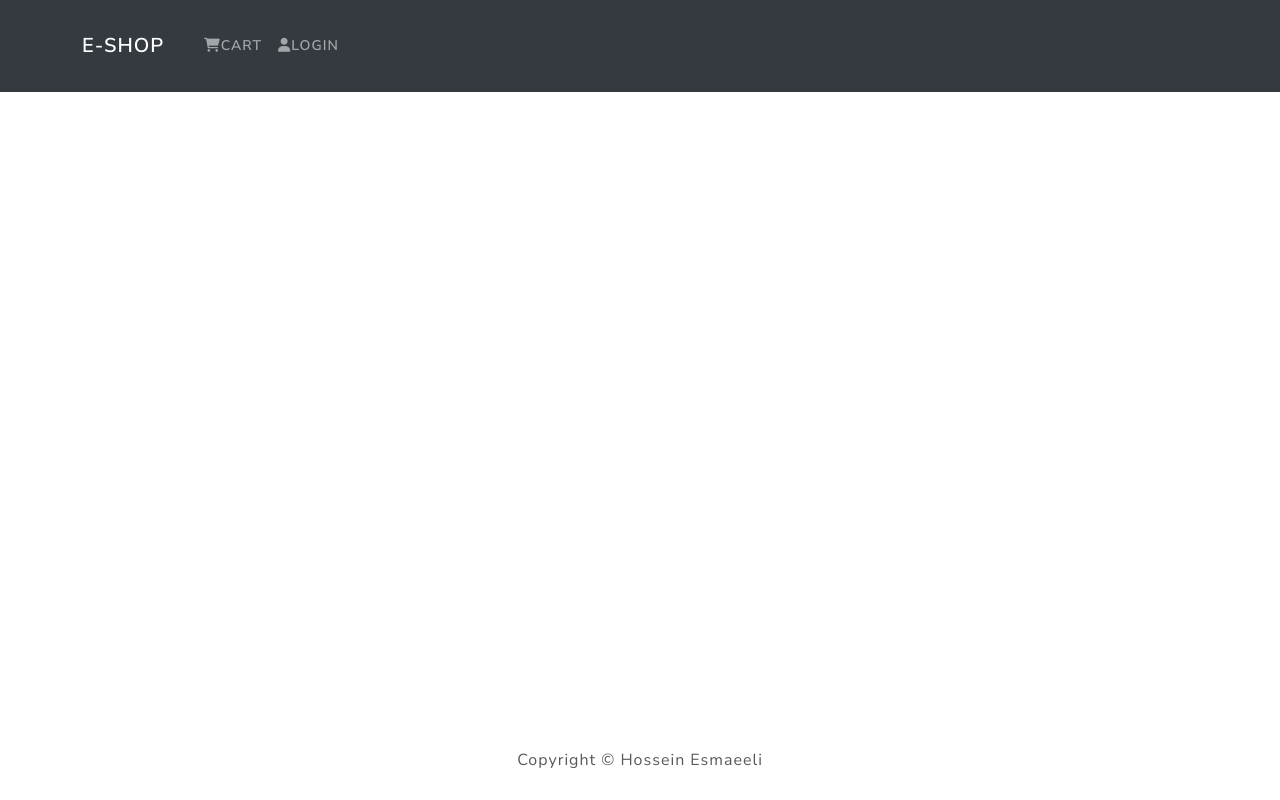
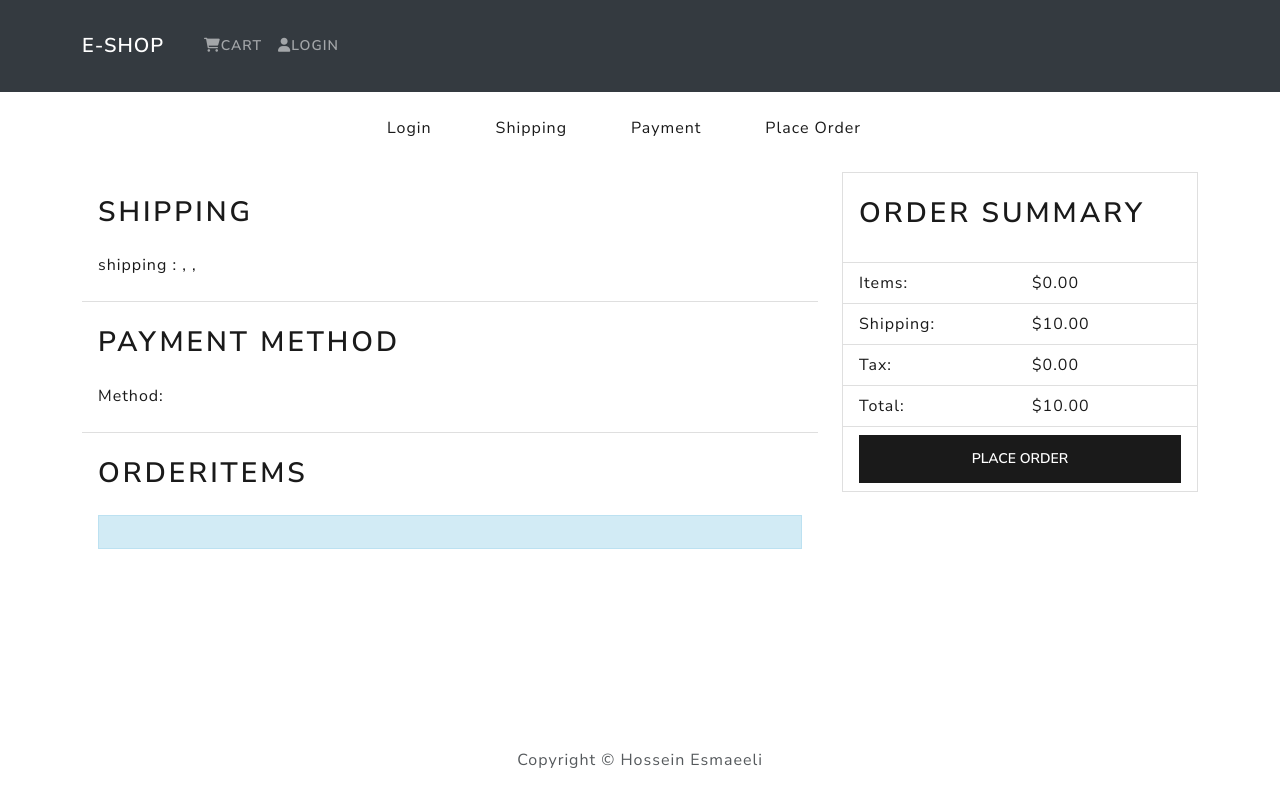
Before and after one commit to hosseinesmaeeli/django-react-eshop, a React (Create React App) app in the folder frontend/: page /placeorder in a window 1280 px wide. Built offline with nearby package versions, Linux system fonts and the light colour scheme.

Commit message:
4. Place Order Screen

```diff
--- a/frontend/src/App.js
+++ b/frontend/src/App.js
@@ -11,6 +11,7 @@
 import ProfileScreen from "./screens/ProfileScreen";
 import ShippingScreen from "./screens/ShippingScreen";
 import PaymentScreen from "./screens/PaymentScreen";
+import PlaceOrderScreen from "./screens/PlaceOrderScreen";
 
 function App() {
   return (
@@ -25,6 +26,7 @@
             <Route path="/register" element={<RegisterScreen />} />
             <Route path="/profile" element={<ProfileScreen />} />
             <Route path="/shipping" element={<ShippingScreen />} />
+            <Route path="/placeorder" element={<PlaceOrderScreen />} />
             <Route path="/payment" element={<PaymentScreen />} />
             <Route path="/cart/:id" element={<CartScreen />} />
             <Route path="/cart" element={<CartScreen />} />
--- a/frontend/src/screens/PaymentScreen.js
+++ b/frontend/src/screens/PaymentScreen.js
@@ -19,7 +19,7 @@
   }
   const submitHandler = (e) => {
     e.preventDefault();
-    dispatch(savePaymentMethod({paymentMethod}))
+    dispatch(savePaymentMethod(paymentMethod))
     navigate("/placeorder");
   };
 
--- /dev/null
+++ b/frontend/src/screens/PlaceOrderScreen.js
@@ -0,0 +1,137 @@
+import React, { useState, useEffect } from "react";
+import { Button, Row, Col, ListGroup, Image, Card } from "react-bootstrap";
+import { useDispatch, useSelector } from "react-redux";
+import CheckoutSteps from "../components/CheckoutSteps";
+import Message from "../components/Message";
+import { Link, useNavigate } from "react-router-dom";
+
+function PlaceOrderScreen() {
+  const cart = useSelector((state) => state.cart);
+
+  cart.itemsPrice = cart.cartItems
+    .reduce((acc, item) => acc + item.price * item.qty, 0)
+    .toFixed(2);
+
+  cart.shippingPrice = (cart.itemsPrice > 100 ? 0 : 10).toFixed(2);
+  cart.taxPrice = Number(0.082 * cart.itemsPrice).toFixed(2);
+  cart.totalPrice = (
+    Number(cart.itemsPrice) +
+    Number(cart.shippingPrice) +
+    Number(cart.taxPrice)
+  ).toFixed(2);
+
+  const placeOrder = () => {
+    console.log("placeOrder");
+  };
+
+  return (
+    <div>
+      <CheckoutSteps step1 step2 step3 step4 />
+      <Row>
+        <Col md={8}>
+          <ListGroup variant="flush">
+            <ListGroup.Item>
+              <h2>Shipping</h2>
+              <p>
+                <strong>shipping : </strong>
+                {cart.shippingAddress.address}, {cart.shippingAddress.city}
+                {"  "}
+                {cart.shippingAddress.postalCode},{"  "}
+                {cart.shippingAddress.country}
+              </p>
+            </ListGroup.Item>
+            <ListGroup.Item>
+              <h2>Payment Method</h2>
+              <p>
+                <strong>Method: </strong>
+                {cart.paymentMethod}
+              </p>
+            </ListGroup.Item>
+            <ListGroup.Item>
+              <h2>OrderItems</h2>
+              {cart.cartItems.length === 0 ? (
+                <Message variant="info">Your cart is empty</Message>
+              ) : (
+                <ListGroup variant="flush">
+                  {cart.cartItems.map((item, index) => (
+                    <ListGroup.Item key={index}>
+                      <Row>
+                        <Col md={1}>
+                          <Image
+                            src={item.image}
+                            alt={item.name}
+                            fluid
+                            rounded
+                          />
+                        </Col>
+                        <Col>
+                          <Link to={`/product/${item.product}`}>
+                            {item.name}
+                          </Link>
+                        </Col>
+                        <Col md={4}>
+                          {item.qty} x ${item.price} =$
+                          {(item.qty * item.price).toFixed(2)}
+                        </Col>
+                      </Row>
+                    </ListGroup.Item>
+                  ))}
+                </ListGroup>
+              )}
+            </ListGroup.Item>
+          </ListGroup>
+        </Col>
+        <Col md={4}>
+          <Card>
+            <ListGroup variant="flush">
+              <ListGroup.Item>
+                <h2>Order summary</h2>
+              </ListGroup.Item>
+
+              <ListGroup.Item>
+                <Row>
+                  <Col>Items:</Col>
+                  <Col>${cart.itemsPrice} </Col>
+                </Row>
+              </ListGroup.Item>
+
+              <ListGroup.Item>
+                <Row>
+                  <Col>Shipping:</Col>
+                  <Col>${cart.shippingPrice} </Col>
+                </Row>
+              </ListGroup.Item>
+
+              <ListGroup.Item>
+                <Row>
+                  <Col>Tax:</Col>
+                  <Col>${cart.taxPrice} </Col>
+                </Row>
+              </ListGroup.Item>
+
+              <ListGroup.Item>
+                <Row>
+                  <Col>Total:</Col>
+                  <Col>${cart.totalPrice} </Col>
+                </Row>
+              </ListGroup.Item>
+
+              <ListGroup.Item>
+                <Button
+                  type="button"
+                  className="btn-block"
+                  disabled={cart.cartItem === 0}
+                  onClick={placeOrder}
+                >
+                  Place Order
+                </Button>
+              </ListGroup.Item>
+            </ListGroup>
+          </Card>
+        </Col>
+      </Row>
+    </div>
+  );
+}
+
+export default PlaceOrderScreen;
```
